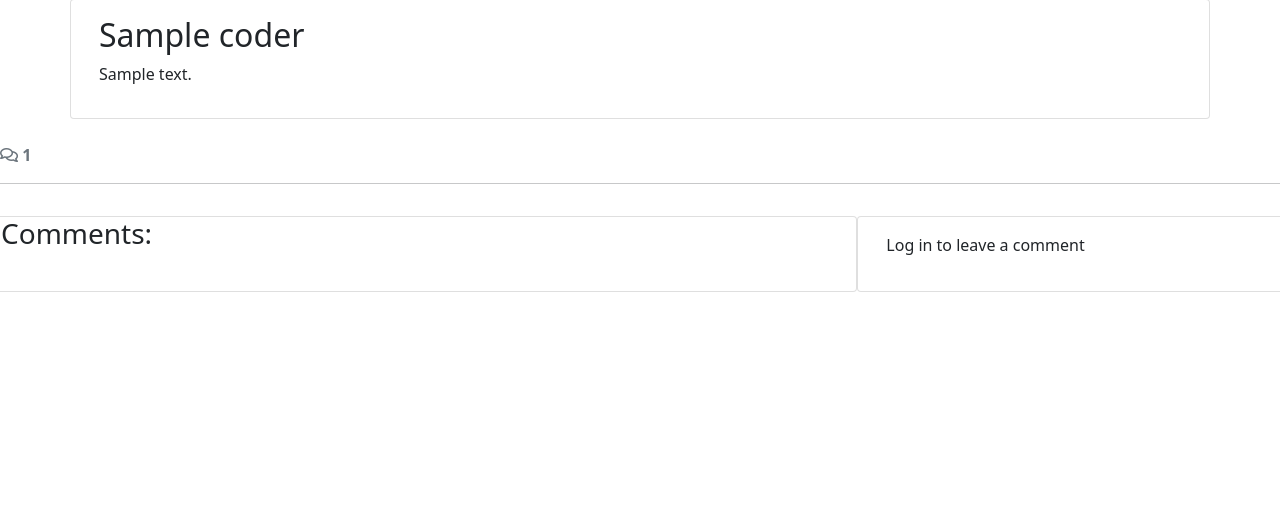
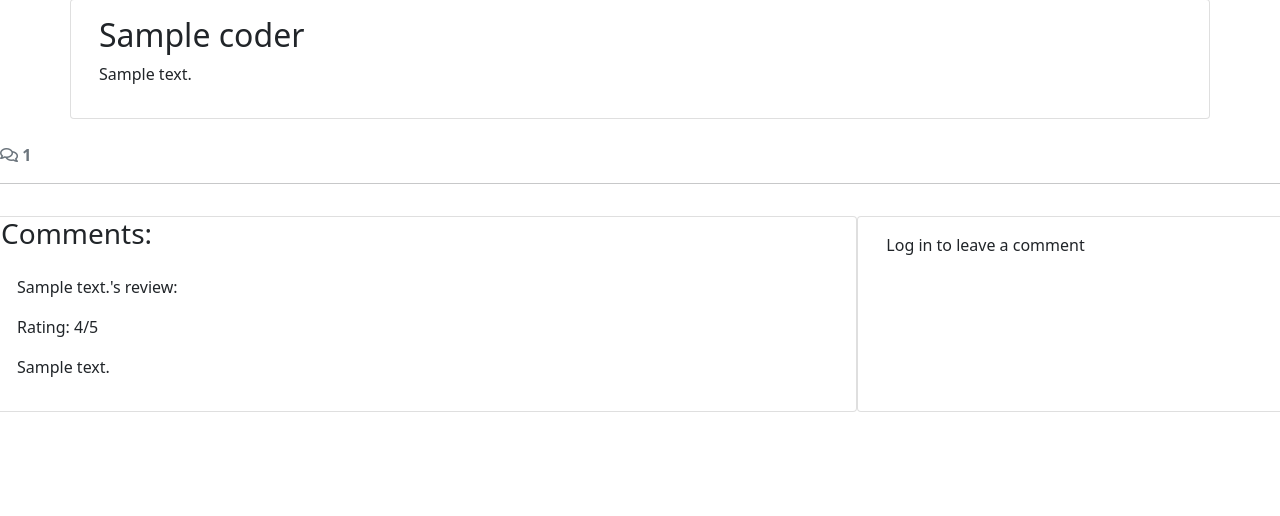
Before and after one commit to Drennan98/django-blog, a Django app: template blog/templates/post_detail.html in a window 1280 px wide; the page is wider, and only the part inside the window is pictured. Shown: the part 603-1119 px from the top of that part. Before the commit the page ends 895 px from the top of that part, so only its background shows below. Run offline with Django 4.2, Linux system fonts and the light colour scheme; the template is opened without the code that fills it: most values are stand-ins (such as "Sample title", 1, 10 or a date in 2020); some libraries are stand-ins or nearby versions.

Commit message:
Add review rating

```diff
--- a/blog/templates/post_detail.html
+++ b/blog/templates/post_detail.html
@@ -68,6 +68,16 @@
         </div>
         <!-- Our for loop ends here -->
         {% endfor %}
+        <!-- reviews is a list of all the reviews for the viewed event -->
+        {% for review in reviews %}
+        <p>{{review.reviewer}}'s review:</p>
+        <p class="{% if review.rating == 5 %}green
+          {% elif review.rating == 1 %}red
+          {% endif %}">Rating: {{review.rating}}/5</p>
+        <div>
+            {{ review.body | linebreaks }}
+        </div>
+        {% endfor %}
       </div>
     </div>
       <!-- Creating New Comments -->
```
